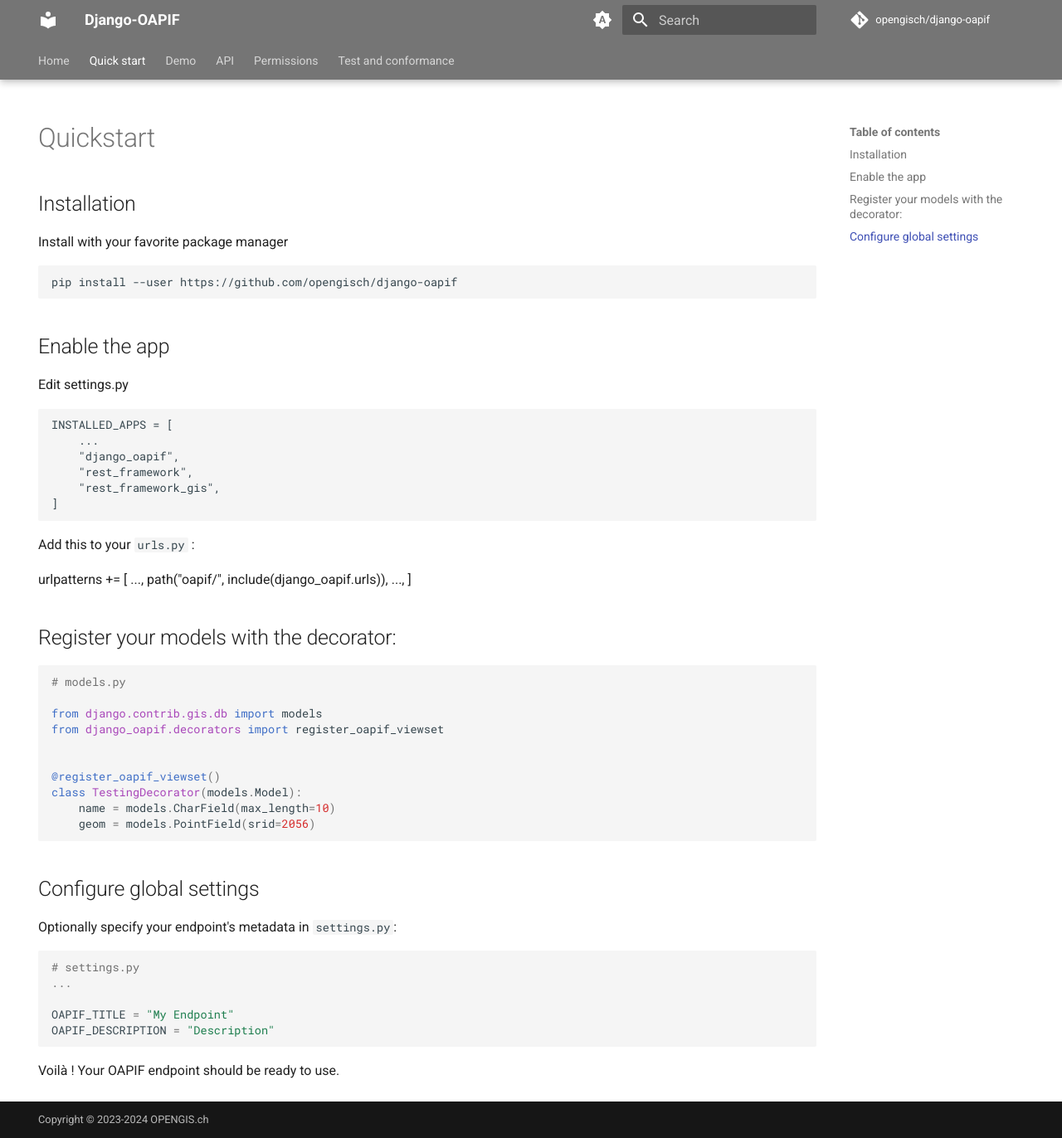
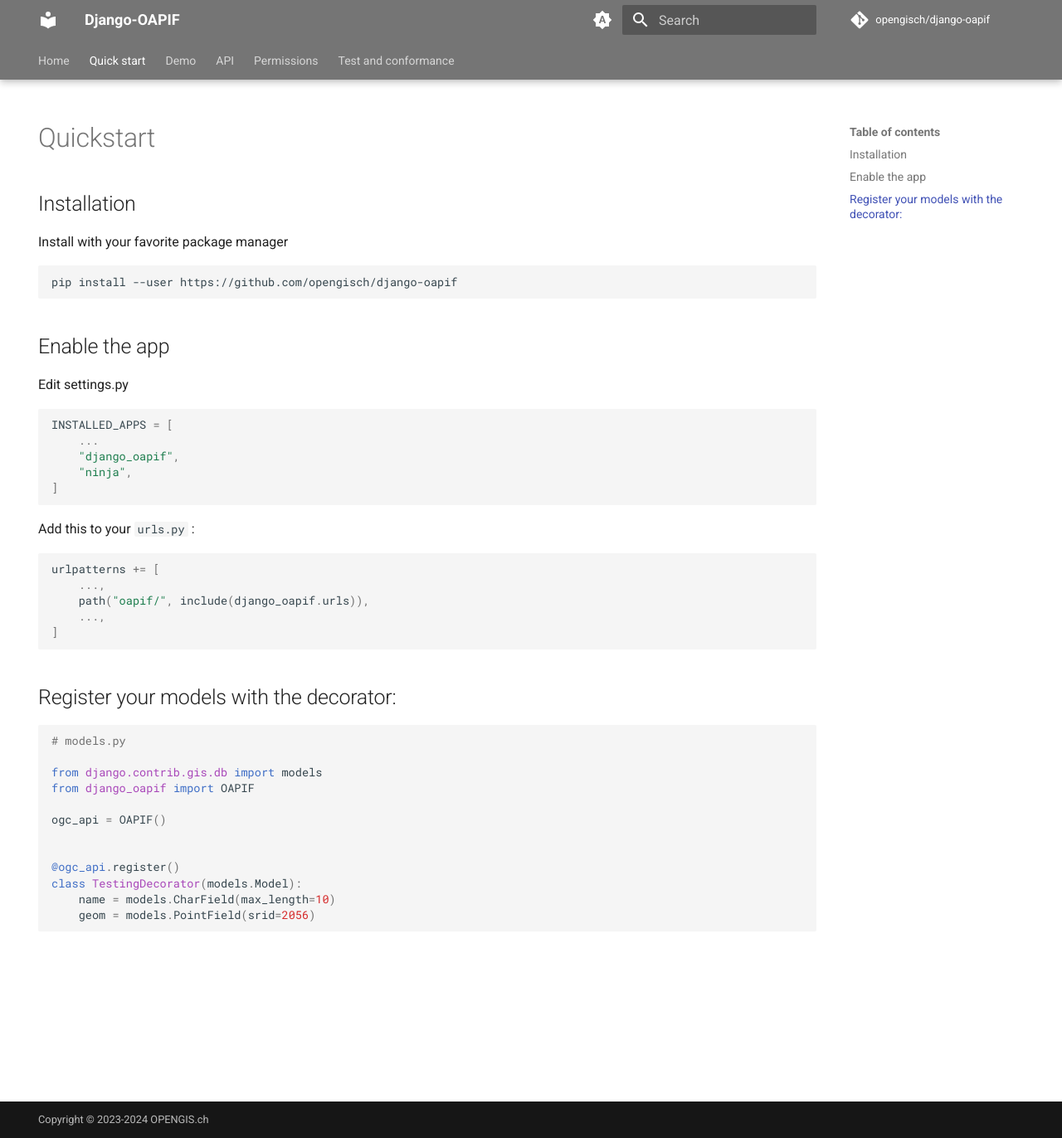
Before and after one commit to opengisch/django-oapif, an MkDocs documentation site: the page built from docs/content/quick-start.md, in a window 1280 px wide and 1372 px high. Shown: the whole window at 83% size. Built offline with MkDocs 1.6.1 and Material for MkDocs 9.7.7, drawn with Linux system fonts in a browser that asks for light colours; comment, search, counter and statistics services are not loaded.

Commit message:
Update docs

````diff
--- a/django_oapif/__init__.py
+++ b/django_oapif/__init__.py
@@ -1,3 +1,6 @@
+from . import permissions
+from .api import OAPIF
+
 try:
     from .__version__ import __version__, __version_tuple__
 except ImportError:
--- a/docs/content/quick-start.md
+++ b/docs/content/quick-start.md
@@ -17,22 +17,24 @@
 
 Edit settings.py
 
-```
+```python
 INSTALLED_APPS = [
     ...
     "django_oapif",
-    "rest_framework",
-    "rest_framework_gis",
+    "ninja",
 ]
 ```
 
 Add this to your `urls.py` :
 
+
+```python
 urlpatterns += [
     ...,
     path("oapif/", include(django_oapif.urls)),
     ...,
 ]
+```
 
 ## Register your models with the decorator:
 
@@ -40,25 +42,13 @@
 # models.py
 
 from django.contrib.gis.db import models
-from django_oapif.decorators import register_oapif_viewset
+from django_oapif import OAPIF
+
+ogc_api = OAPIF()
 
 
-@register_oapif_viewset()
+@ogc_api.register()
 class TestingDecorator(models.Model):
     name = models.CharField(max_length=10)
     geom = models.PointField(srid=2056)
 ```
-
-## Configure global settings
-
-Optionally specify your endpoint's metadata in `settings.py`:
-
-```python
-# settings.py
-...
-
-OAPIF_TITLE = "My Endpoint"
-OAPIF_DESCRIPTION = "Description"
-```
-
-Voilà ! Your OAPIF endpoint should be ready to use.
--- a/docs/mkdocs.yml
+++ b/docs/mkdocs.yml
@@ -67,10 +67,31 @@
   - admonition
   - codehilite
   - pymdownx.details
+  - pymdownx.superfences
+  - pymdownx.inlinehilite
+  - pymdownx.snippets
+  - toc:
+      permalink: "#"
   - pymdownx.tabbed:
       alternate_style: true
-  - pymdownx.superfences
+  - pymdownx.highlight:
+      anchor_linenums: true
+      line_spans: __span
+      pygments_lang_class: true
 
 plugins:
   - search
-  - mkdocstrings
+  - autorefs
+  - mkdocstrings:
+      handlers:
+        python:
+          options:
+            docstring_section_style: list
+            line_length: 80
+            merge_init_into_class: true
+            separate_signature: true
+            signature_crossrefs: true
+            show_source: false
+            show_root_heading: true
+            show_signature_annotations: true
+            show_object_full_path: false
````
Also changed, not shown: docs/content/api.md (+14 -1 lines), docs/content/index.md (+1 -1 lines), docs/content/permissions.md (+7 -9 lines), 2 other files.
